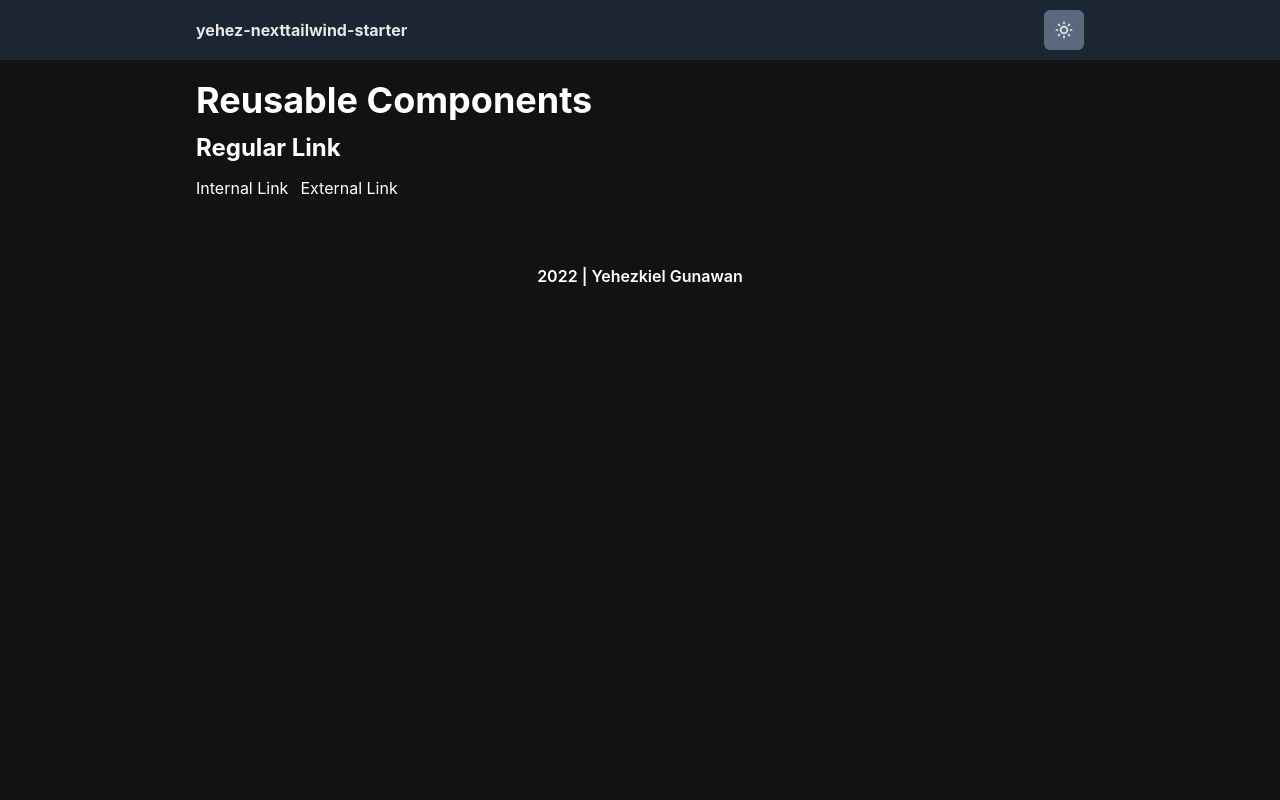
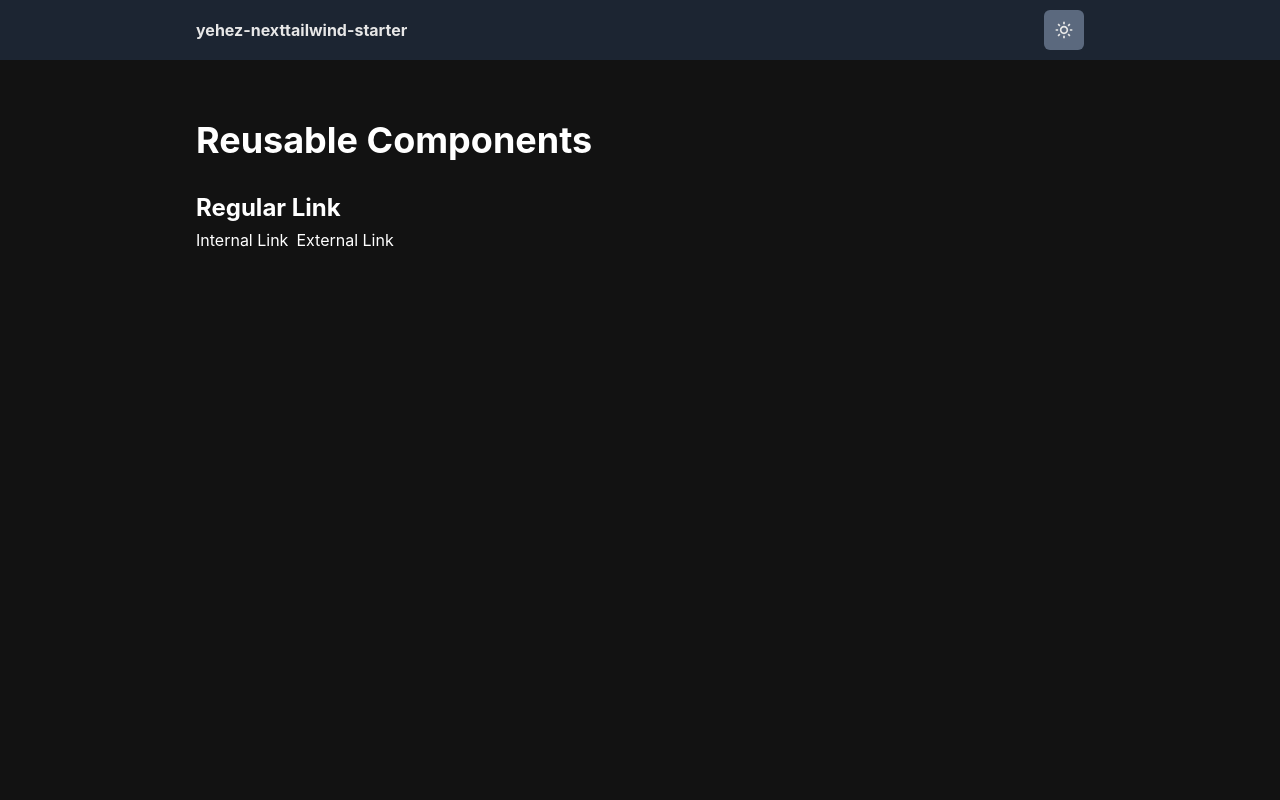
Before and after one commit to yehezkielgunawan/yehez-nexttailwind-starter, a Next.js app: page /components in a window 1280 px wide. Shown: the top 800 px of the page. Built offline with nearby package versions, Linux system fonts and the light colour scheme.

Commit message:
style(components): :lipstick: update base layout for component page

```diff
--- a/src/pages/components.tsx
+++ b/src/pages/components.tsx
@@ -6,13 +6,19 @@
 const Components = () => {
   return (
     <Layout>
-      <main className="flex flex-col gap-3">
+      <main className="min-h-screen py-10">
         <h1>Reusable Components</h1>
-        <h3>Regular Link</h3>
-        <div className="flex flex-row gap-3">
-          <UnstyledLink href="/">Internal Link</UnstyledLink>
-          <UnstyledLink href="https://yehezgun.com">External Link</UnstyledLink>
-        </div>
+        <ol className="mt-8 space-y-4">
+          <li className="space-y-1">
+            <h3>Regular Link</h3>
+            <div className="flex flex-wrap gap-2">
+              <UnstyledLink href="/">Internal Link</UnstyledLink>
+              <UnstyledLink href="https://yehezgun.com">
+                External Link
+              </UnstyledLink>
+            </div>
+          </li>
+        </ol>
       </main>
     </Layout>
   );
```
